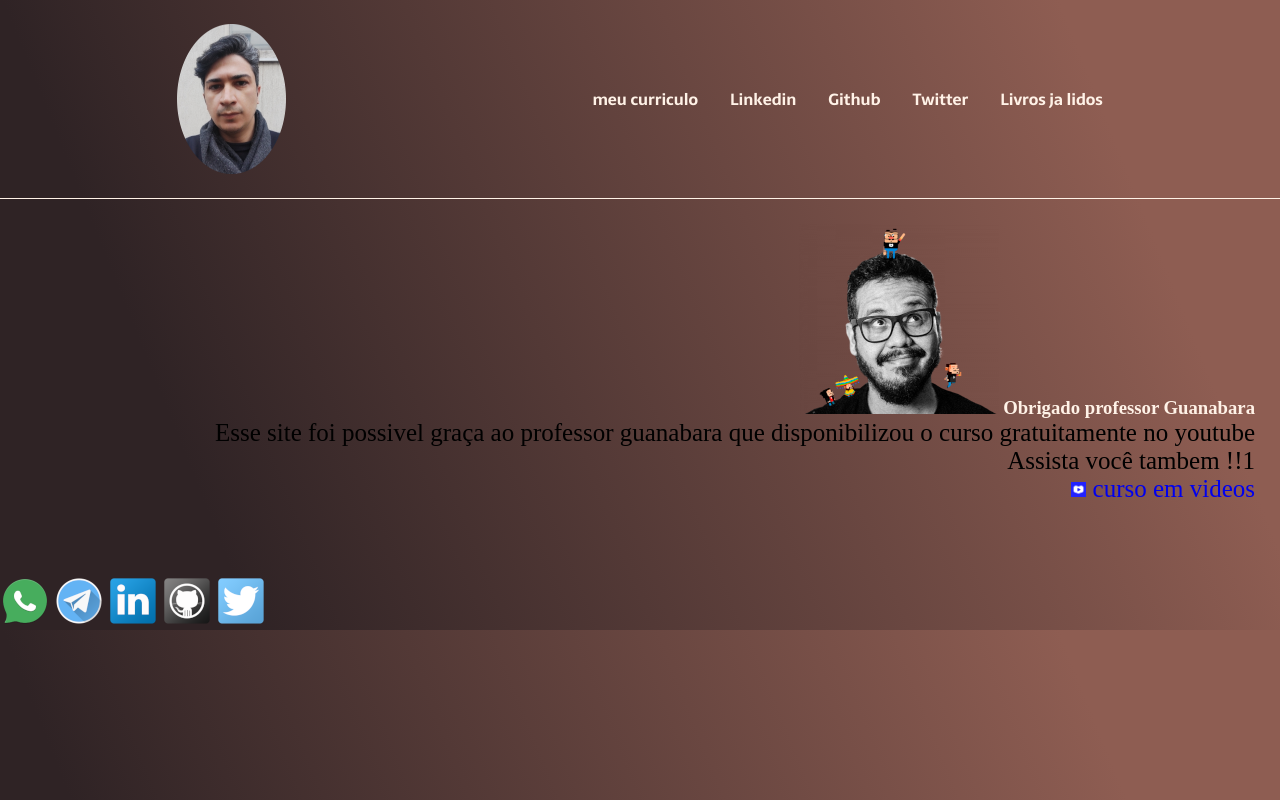
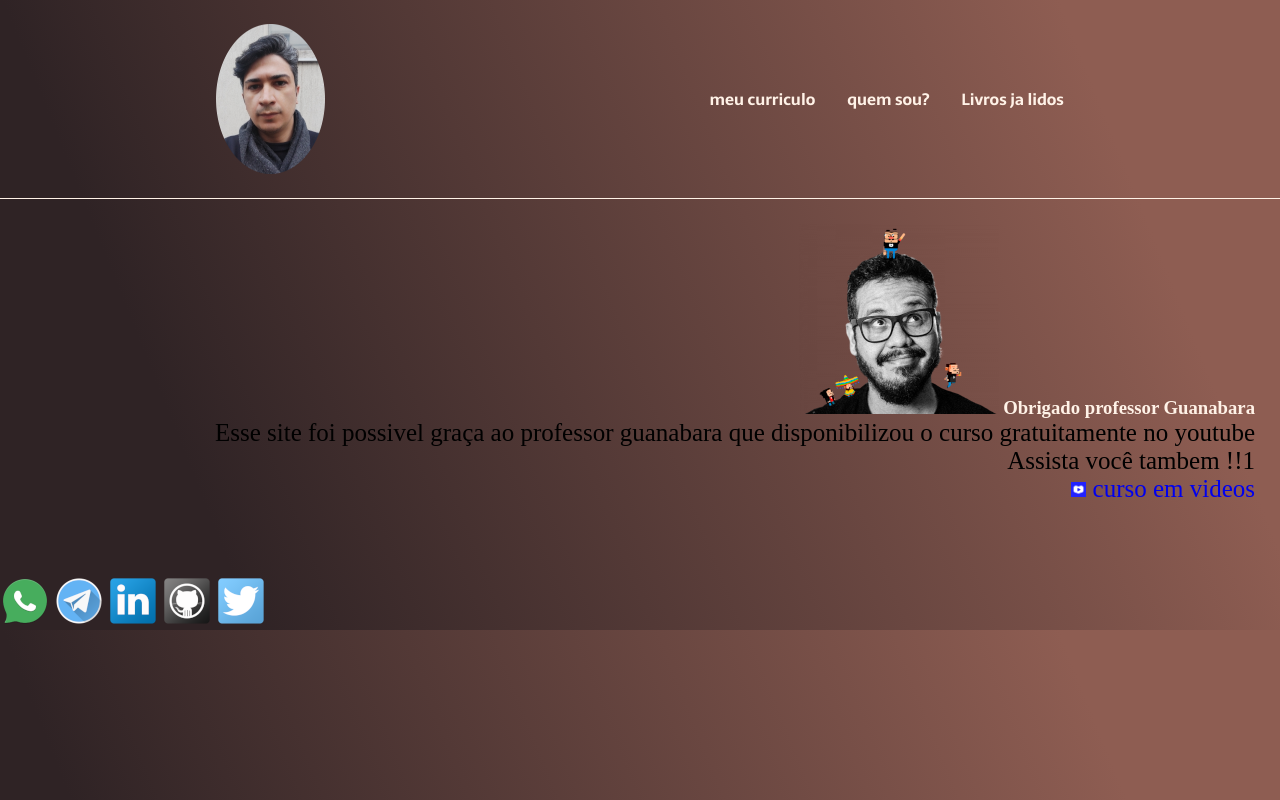
Before and after one commit to eudenesmn/Meu-Site, a plain HTML site: page index.html in a window 1280 px wide. Drawn offline with Linux system fonts and the light colour scheme.

Commit message:
Update index.html

```diff
--- a/index.html
+++ b/index.html
@@ -14,9 +14,7 @@
         <img class="cabecalho-imagem" src="img/eudenes6.1.png" alt="imagem da foto do eudenes">
         <nav class="cabecalho-menu">
             <a href="" class="cabecalho-menu-item">meu curriculo</a>
-            <a href="" class="cabecalho-menu-item">Linkedin</a>
-            <a href="" class="cabecalho-menu-item">Github</a>
-            <a href="" class="cabecalho-menu-item">Twitter</a>
+            <a href="" class="cabecalho-menu-item">quem sou?</a>
             <a href="" class="cabecalho-menu-item">Livros ja lidos</a>
         </nav>
     </header>
```
